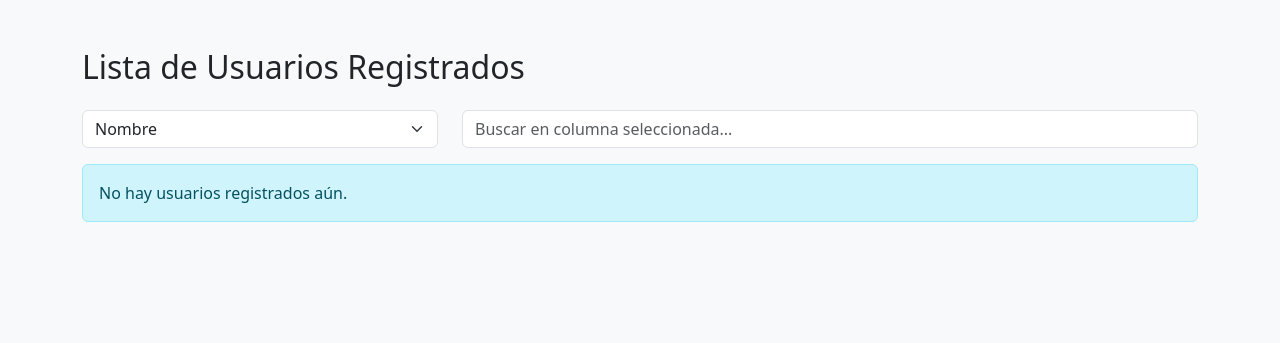
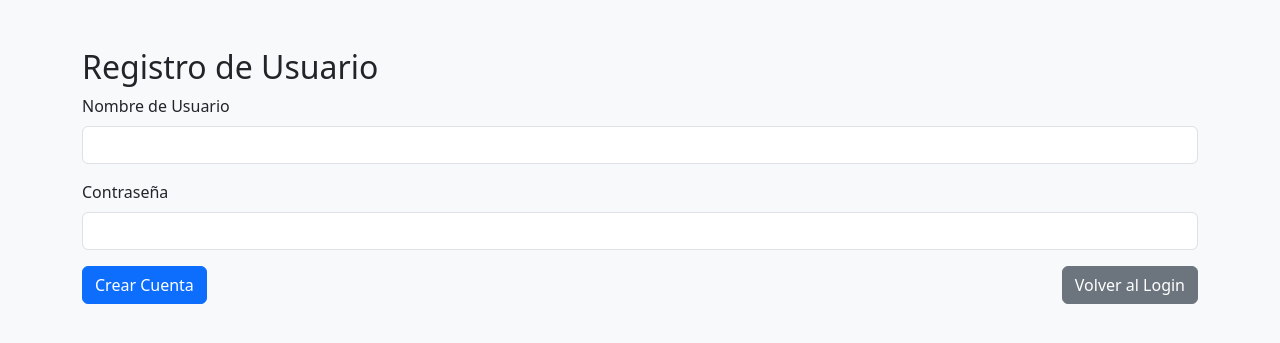
Before and after one commit to codigoscerrados-prog/fastapi-form-app, a FastAPI app: page /register in a window 1280 px wide. Shown: the top 343 px of the page. Run offline with FastAPI, Linux system fonts and the light colour scheme; some libraries are stand-ins or nearby versions.

Commit message:
Subir proyecto completo

```diff
--- a/app/templates/register.html
+++ b/app/templates/register.html
@@ -3,109 +3,35 @@
 
 <head>
     <meta charset="UTF-8">
-    <title>Usuarios Registrados</title>
+    <title>Crear Cuenta</title>
     <link href="https://cdn.jsdelivr.net/npm/bootstrap@5.3.2/dist/css/bootstrap.min.css" rel="stylesheet">
-    <!-- DataTables CSS -->
-    <link rel="stylesheet" href="https://cdn.datatables.net/1.13.6/css/dataTables.bootstrap5.min.css">
-    <style>
-        /* Ocultar la búsqueda global de DataTables */
-        .dataTables_filter {
-            display: none;
-        }
-    </style>
 </head>
 
 <body class="bg-light">
     <div class="container mt-5">
-        <h2 class="mb-4">Lista de Usuarios Registrados</h2>
+        <h2>Registro de Usuario</h2>
 
-        <!-- 🔍 Filtro por columna -->
-        <div class="row mb-3">
-            <div class="col-md-4">
-                <select id="columnaSelect" class="form-select">
-                    <option value="1">Nombre</option>
-                    <option value="2">Dirección</option>
-                    <option value="3">Fecha de Nacimiento</option>
-                    <option value="4">Género</option>
-                    <option value="5">Teléfono</option>
-                    <option value="6">Correo</option>
-                </select>
+        {% if message %}
+        <div class="alert alert-info">{{ message }}</div>
+        {% endif %}
+
+        <form method="post" action="/register">
+            <div class="mb-3">
+                <label class="form-label">Nombre de Usuario</label>
+                <input type="text" name="username" class="form-control" required>
             </div>
-            <div class="col-md-8">
-                <input type="text" id="searchInput" class="form-control" placeholder="Buscar en columna seleccionada...">
+
+            <div class="mb-3">
+                <label class="form-label">Contraseña</label>
+                <input type="password" name="password" class="form-control" required>
             </div>
-        </div>
 
-        {% if usuarios %}
-        <table id="usuariosTable" class="table table-bordered table-striped">
-            <thead class="table-dark">
-                <tr>
-                    <th>ID</th>
-                    <th>Nombre</th>
-                    <th>Dirección</th>
-                    <th>Fecha de Nacimiento</th>
-                    <th>Género</th>
-                    <th>Teléfono</th>
-                    <th>Correo</th>
-                    <th>Acciones</th>
-                </tr>
-            </thead>
-            <tbody>
-                {% for user in usuarios %}
-                <tr>
-                    <form method="post" action="/actualizar/{{ user.id }}">
-                        <td>{{ user.id }}</td>
-                        <td><input type="text" name="name" value="{{ user.name }}" class="form-control"></td>
-                        <td><input type="text" name="address" value="{{ user.address }}" class="form-control"></td>
-                        <td><input type="date" name="birth_date" value="{{ user.birth_date }}" class="form-control"></td>
-                        <td>
-                            <select name="gender" class="form-select">
-                                <option value="Masculino" {% if user.gender=='Masculino' %}selected{% endif %}>Masculino</option>
-                                <option value="Femenino" {% if user.gender=='Femenino' %}selected{% endif %}>Femenino</option>
-                                <option value="Otro" {% if user.gender=='Otro' %}selected{% endif %}>Otro</option>
-                            </select>
-                        </td>
-                        <td><input type="text" name="phone" value="{{ user.phone }}" class="form-control"></td>
-                        <td><input type="email" name="email" value="{{ user.email }}" class="form-control"></td>
-                        <td><button type="submit" class="btn btn-sm btn-warning">Guardar</button></td>
-                    </form>
-                </tr>
-                {% endfor %}
-            </tbody>
-        </table>
-
-        <div class="mt-3">
-            <a href="/form" class="btn btn-secondary">Atrás</a>
-        </div>
-
-        {% else %}
-        <div class="alert alert-info">No hay usuarios registrados aún.</div>
-        {% endif %}
+            <div class="d-flex justify-content-between">
+                <button type="submit" class="btn btn-primary">Crear Cuenta</button>
+                <a href="/" class="btn btn-secondary">Volver al Login</a>
+            </div>
+        </form>
     </div>
-
-    <!-- JS: jQuery + DataTables -->
-    <script src="https://code.jquery.com/jquery-3.7.0.min.js"></script>
-    <script src="https://cdn.datatables.net/1.13.6/js/jquery.dataTables.min.js"></script>
-    <script src="https://cdn.datatables.net/1.13.6/js/dataTables.bootstrap5.min.js"></script>
-
-    <!-- DataTables con filtro por columna personalizada -->
-    <script>
-        $(document).ready(function () {
-            const table = $('#usuariosTable').DataTable({
-                pageLength: 10,
-                order: [],
-                language: {
-                    url: "//cdn.datatables.net/plug-ins/1.13.6/i18n/es-ES.json"
-                }
-            });
-
-            $('#searchInput').on('keyup', function () {
-                const columnaIndex = $('#columnaSelect').val();
-                table.columns().search('');  // Limpiar búsquedas anteriores
-                table.column(columnaIndex).search(this.value).draw();
-            });
-        });
-    </script>
 </body>
 
 </html>
```
